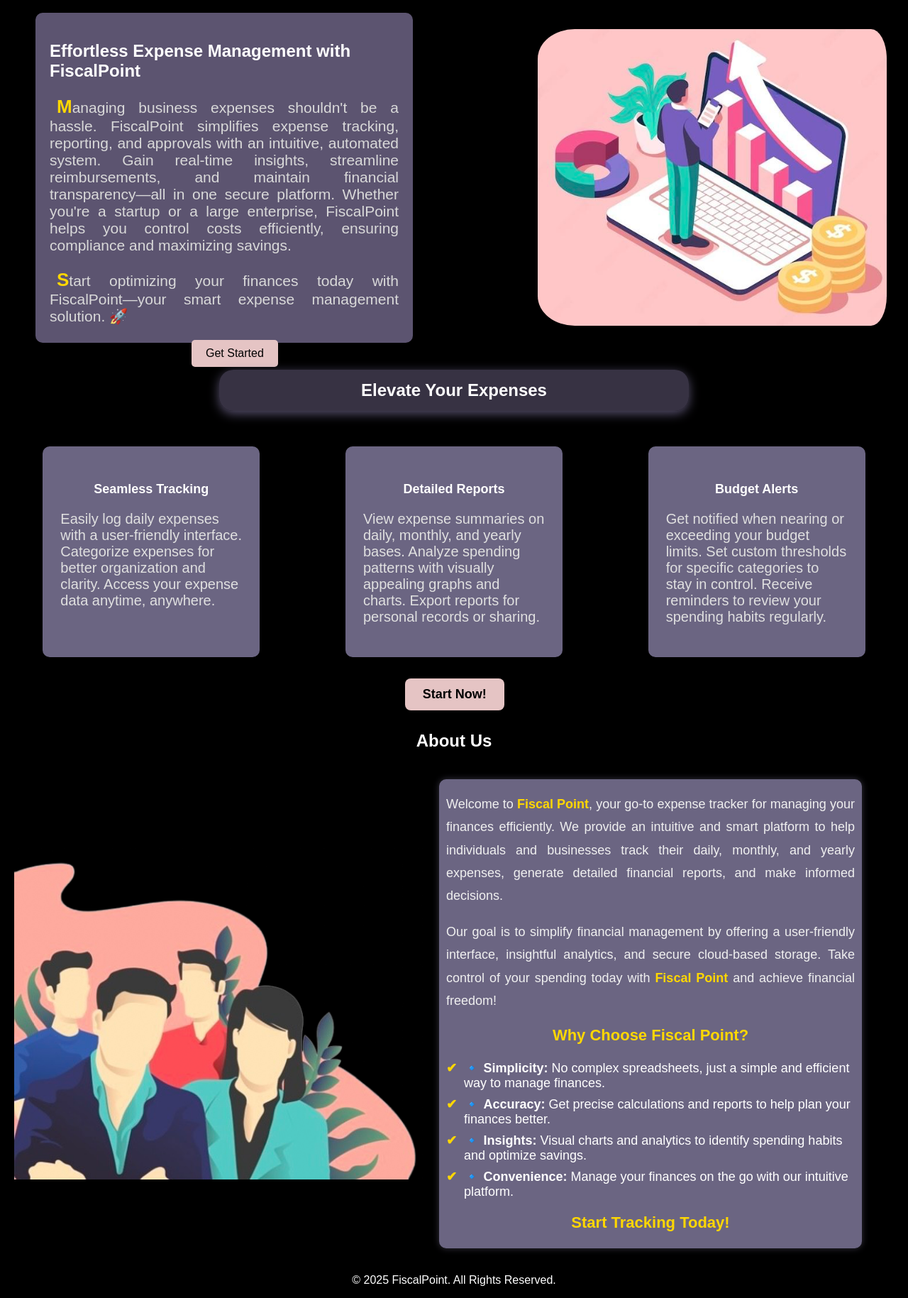
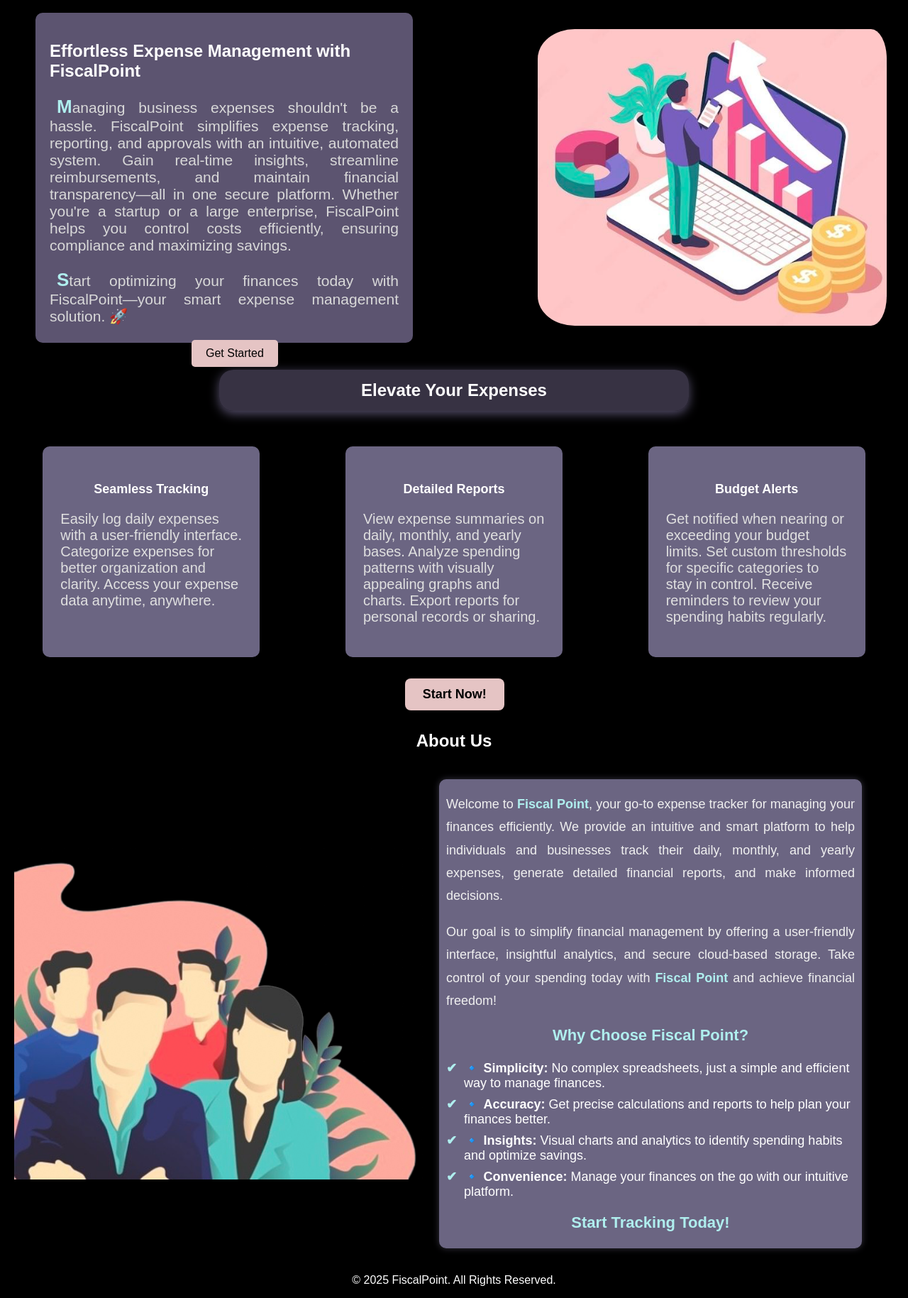
Before and after one commit to adityashahgithub/FiscalPoint, a PHP site: page /landing.html in a window 1280 px wide. Shown: the part 178-2007 px from the top of the page at 71% size. Run offline with PHP 8.4, Linux system fonts and the light colour scheme.

Commit message:
colour change

```diff
--- a/Frontend/css/landing.css
+++ b/Frontend/css/landing.css
@@ -70,7 +70,7 @@ header {
 
 /* Navigation Links Hover Effect */
 .navbar ul li a:hover {
-    color: #FFD700; /* Gold color effect on hover */
+    color: paleturquoise; /* Gold color effect on hover */
 }
 
 /* Main Content Section */
@@ -111,7 +111,7 @@ header {
 .text-box p::first-letter {
     font-size: 26px;
     font-weight: bold;
-    color: #FFD700;
+    color: paleturquoise;
 }
 
 /* Get Started  Button */
@@ -171,7 +171,7 @@ header {
 .features-heading:hover
 {
     box-shadow: 0px 0px 25px rgba(124, 114, 155, 0.9); /* Stronger glow effect */
-    color: #FFD700; /* Gold color effect on hover */
+    color: paleturquoise; /* Gold color effect on hover */
 }
 
 /* Styling for each feature box */
@@ -269,7 +269,7 @@ h2
 /* About Us Section - Headings */
 .aboutus-box h3 {
     font-size: 22px; /* Slightly larger for importance */
-    color: #FFD700; /* Gold color to highlight headings */
+    color: paleturquoise; /* Gold color to highlight headings */
     margin-top: 20px; /* Adds spacing from previous content */
     text-align: center; /* Centers the headings */
 }
@@ -292,7 +292,7 @@ h2
 /* Custom bullet points for list */
 .aboutus-box ul li::before {
     content: "✔"; /* Checkmark icon */
-    color: #FFD700; /* Gold checkmark */
+    color: paleturquoise; /* Gold checkmark */
     font-weight: bold;
     position: absolute;
     left: 0;
@@ -300,7 +300,7 @@ h2
 
 /* About Us Call-to-Action Text */
 .aboutus-box p strong {
-    color: #FFD700; /* Gold text for emphasis */
+    color: paleturquoise; /* Gold text for emphasis */
 }
 
 .aboutusimage {
--- a/Frontend/landing.html
+++ b/Frontend/landing.html
@@ -111,7 +111,7 @@
             <li>🔹 <strong>Convenience:</strong> Manage your finances on the go with our intuitive platform.</li>
         </ul>
 
-        <h3><a href="login.html" style="color: #FFD700; text-decoration: none;">Start Tracking Today!</a></h3>
+        <h3><a href="login.html" style="color: paleturquoise; text-decoration: none;">Start Tracking Today!</a></h3>
     </div>
         </div>
     <!-- ================= FOOTER SECTION ================= -->
```
